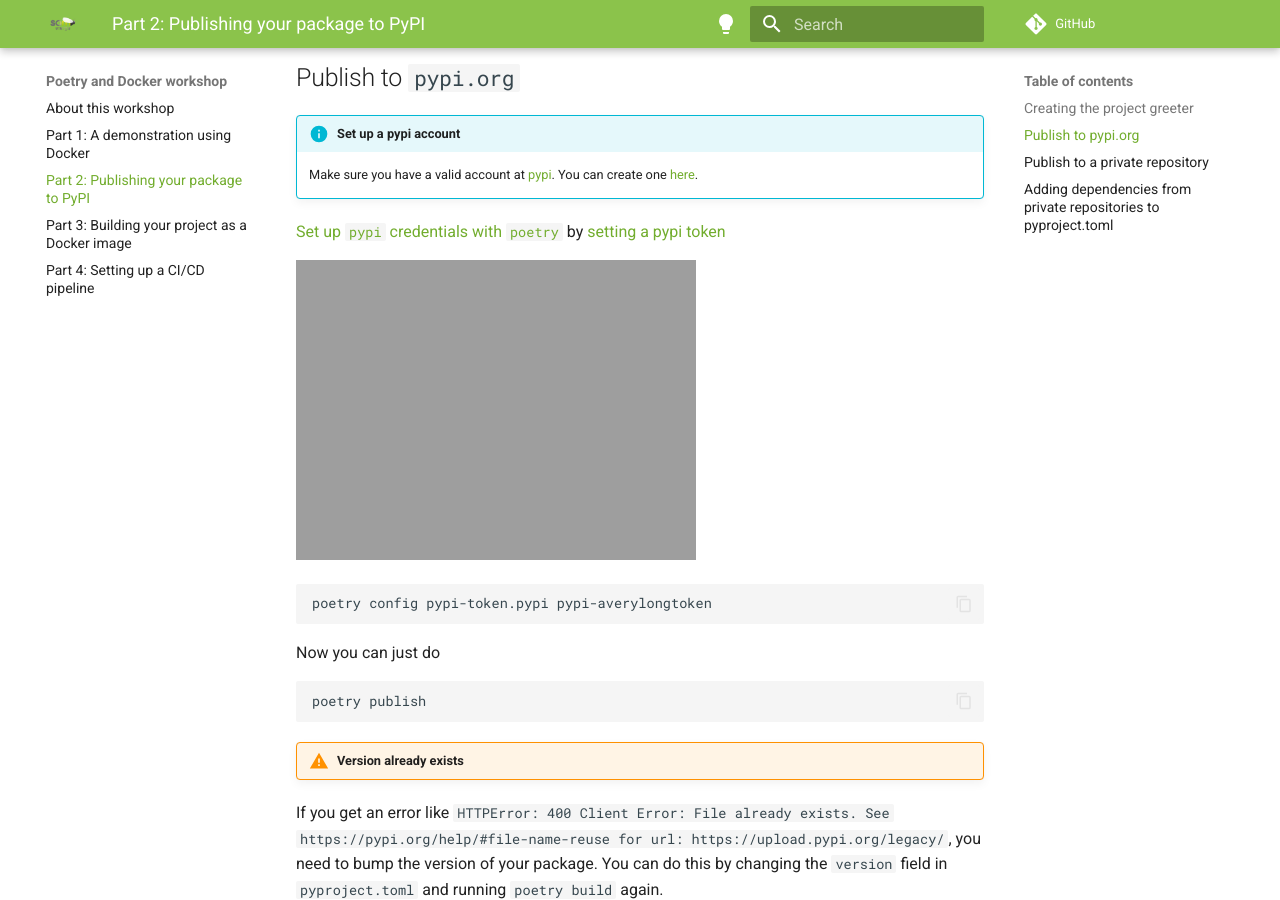
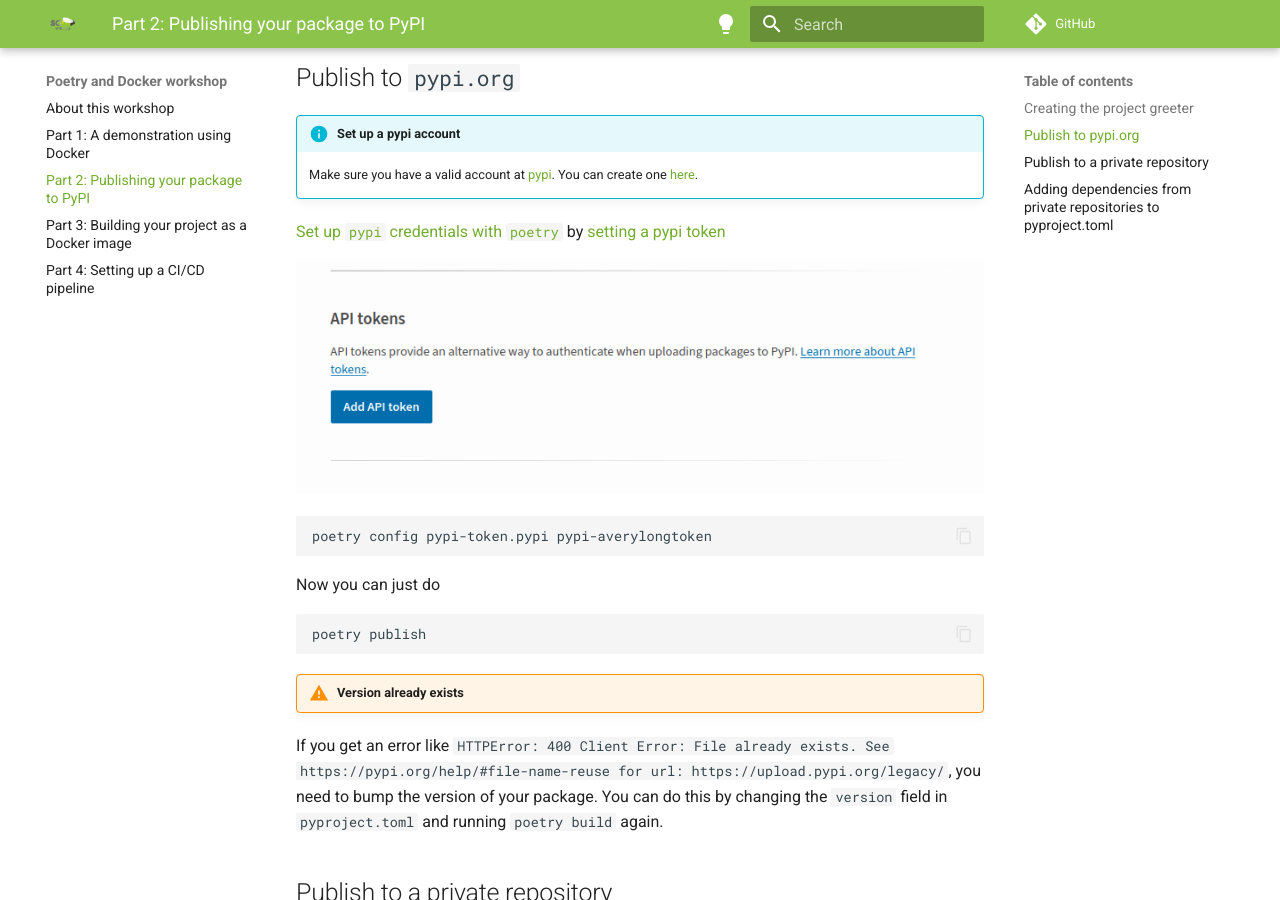
Before and after one commit to Som-Energia/somenergia-poetry-docker-workshop, an MkDocs documentation site: the page built from docs/part-2.md, in a window 1280 px wide and 900 px high, scrolled down 2202 px. Built offline with MkDocs 1.6.1 and Material for MkDocs 9.7.7, drawn with Linux system fonts in a browser that asks for light colours; nearby versions of some CDN libraries; library files that are not in the unit come from our copies; comment, search, counter and statistics services are not loaded.

Commit message:
fix: bad formatting

````diff
--- a/docs/part-2.md
+++ b/docs/part-2.md
@@ -107,7 +107,7 @@
 
 [Set up `pypi` credentials with `poetry`](https://python-poetry.org/docs/repositories/#configuring-credentials) by [setting a pypi token](https://pypi.org/manage/account/token/)
 
-![pypi token](![Alt text](assets/images/part-2-pypi-token-add.png))
+![pypi token](assets/images/part-2-pypi-token-add.png)
 
 
 ```bash
````
Also changed, not shown: 1 other file.
